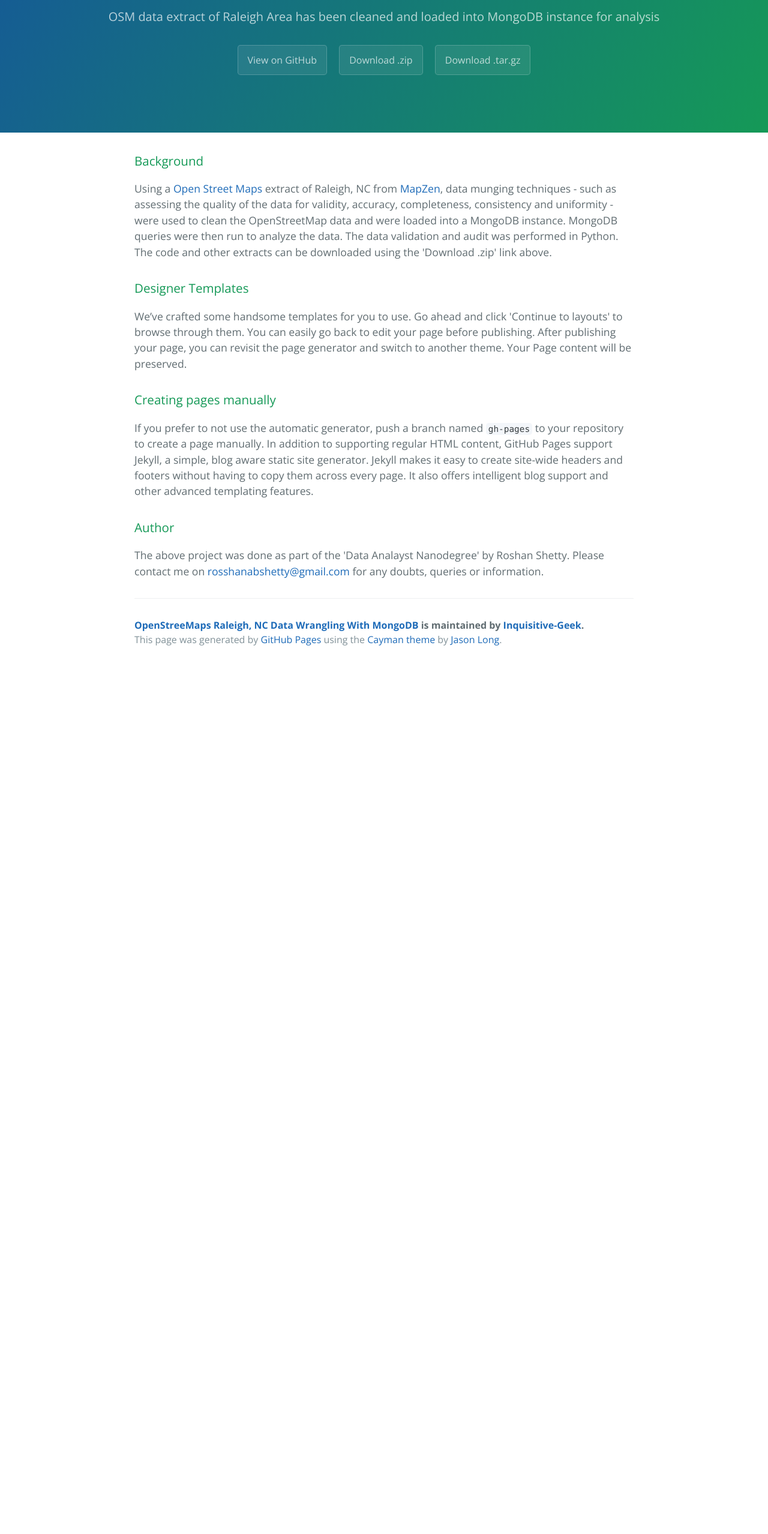
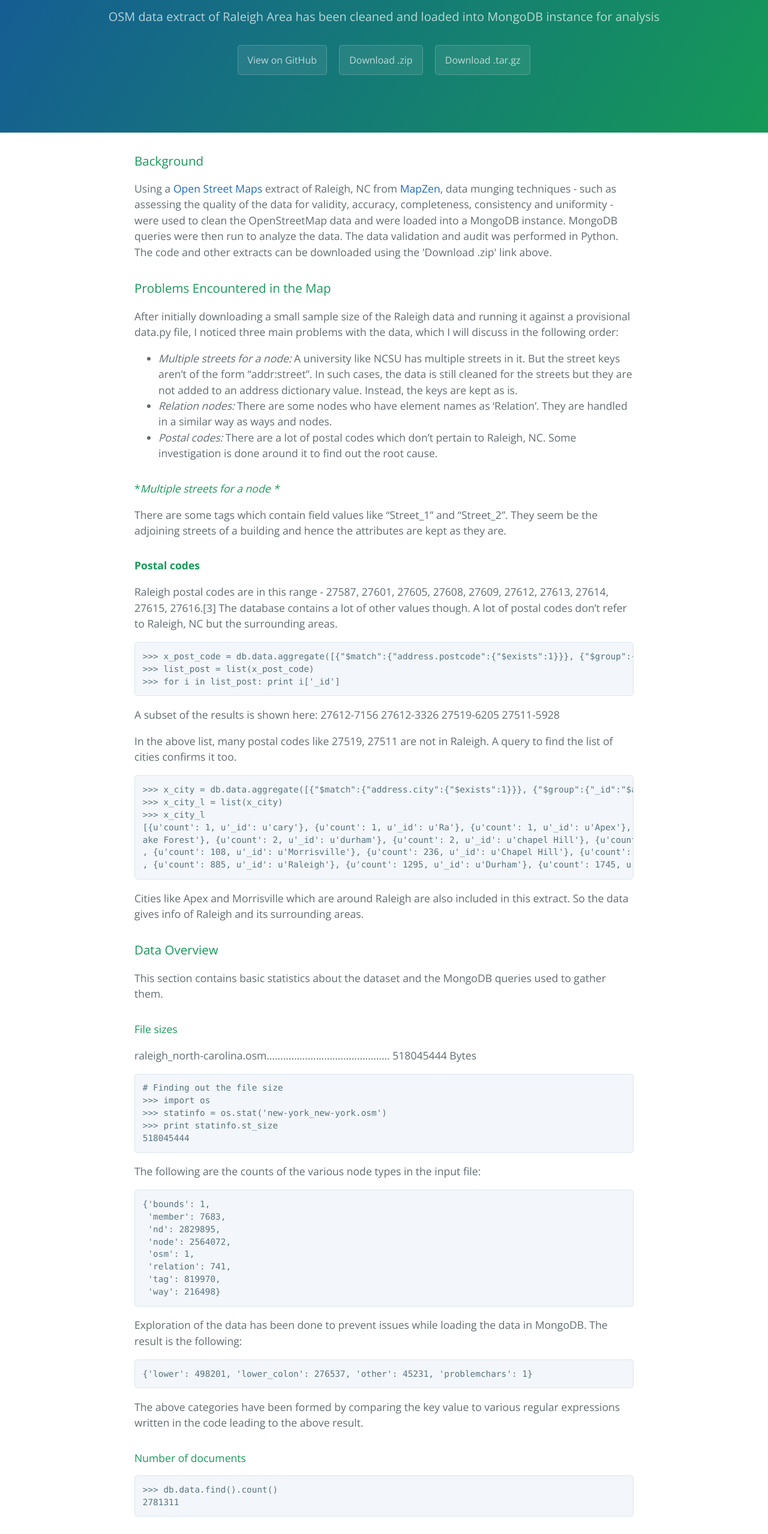
Before and after one commit to Inquisitive-Geek/OSM_Raleigh_Data_Wrangling_with_MongoDB, a plain HTML site: page index.html in a window 1280 px wide. Shown: the part 240-2797 px from the top of the page at 60% size. Before the commit the page ends 1350 px from the top, so only its background shows below. Drawn offline with nearby package versions, Linux system fonts and the light colour scheme.

```diff
--- a/index.html
+++ b/index.html
@@ -13,9 +13,9 @@
     <section class="page-header">
       <h1 class="project-name">OpenStreeMaps Raleigh, NC Data Wrangling With MongoDB</h1>
       <h2 class="project-tagline">OSM data extract of Raleigh Area has been cleaned and loaded into MongoDB instance for analysis</h2>
-      <a href="https://github.com/Inquisitive-Geek/OpenStreetMaps_Raleigh_Data_Wrangling_with_MongoDB" class="btn">View on GitHub</a>
-      <a href="https://github.com/Inquisitive-Geek/OpenStreetMaps_Raleigh_Data_Wrangling_with_MongoDB/zipball/master" class="btn">Download .zip</a>
-      <a href="https://github.com/Inquisitive-Geek/OpenStreetMaps_Raleigh_Data_Wrangling_with_MongoDB/tarball/master" class="btn">Download .tar.gz</a>
+      <a href="https://github.com/Inquisitive-Geek/OSM_Raleigh_Data_Wrangling_with_MongoDB" class="btn">View on GitHub</a>
+      <a href="https://github.com/Inquisitive-Geek/OSM_Raleigh_Data_Wrangling_with_MongoDB/zipball/master" class="btn">Download .zip</a>
+      <a href="https://github.com/Inquisitive-Geek/OSM_Raleigh_Data_Wrangling_with_MongoDB/tarball/master" class="btn">Download .tar.gz</a>
     </section>
 
     <section class="main-content">
@@ -25,22 +25,155 @@
 <p>Using a <a href="https://www.openstreetmap.org">Open Street Maps</a> extract of Raleigh, NC from <a href="https://s3.amazonaws.com/metro-extracts.mapzen.com/raleigh_north-carolina.osm.bz2">MapZen</a>, data munging techniques - such as assessing the quality of the data for validity, accuracy, completeness, consistency and uniformity - were used to clean the OpenStreetMap data and were loaded into a MongoDB instance. MongoDB queries were then run to analyze the data. The data validation and audit was performed in Python. The code and other extracts can be downloaded using the 'Download .zip' link above.</p>
 
 <h3>
-<a id="designer-templates" class="anchor" href="#designer-templates" aria-hidden="true"><span class="octicon octicon-link"></span></a>Designer Templates</h3>
+<a id="problems-encountered-in-the-map" class="anchor" href="#problems-encountered-in-the-map" aria-hidden="true"><span class="octicon octicon-link"></span></a>Problems Encountered in the Map</h3>
 
-<p>We’ve crafted some handsome templates for you to use. Go ahead and click 'Continue to layouts' to browse through them. You can easily go back to edit your page before publishing. After publishing your page, you can revisit the page generator and switch to another theme. Your Page content will be preserved.</p>
+<p>After initially downloading a small sample size of the Raleigh data and running it against a provisional data.py file, I noticed three main problems with the data, which I will discuss in the following order:</p>
+
+<ul>
+<li>
+<em>Multiple streets for a node:</em> A university like NCSU has multiple streets in it. But the street keys aren’t of the form “addr:street”. In such cases, the data is still cleaned for the streets but they are not added to an address dictionary value. Instead, the keys are kept as is.</li>
+<li>
+<em>Relation nodes:</em> There are some nodes who have element names as ‘Relation’. They are handled in a similar way as ways and nodes.</li>
+<li>
+<em>Postal codes:</em> There are a lot of postal codes which don’t pertain to Raleigh, NC. Some investigation is done around it to find out the root cause.</li>
+</ul>
+
+<h4>
+<a id="multiple-streets-for-a-node-" class="anchor" href="#multiple-streets-for-a-node-" aria-hidden="true"><span class="octicon octicon-link"></span></a>*<em>Multiple streets for a node *</em>
+</h4>
+
+<p>There are some tags which contain field values like “Street_1” and “Street_2”. They seem be the adjoining streets of a building and hence the attributes are kept as they are. </p>
+
+<h4>
+<a id="postal-codes" class="anchor" href="#postal-codes" aria-hidden="true"><span class="octicon octicon-link"></span></a><strong>Postal codes</strong>
+</h4>
+
+<p>Raleigh postal codes are in this range - 27587, 27601, 27605, 27608, 27609, 27612, 27613, 27614, 27615, 27616.[3] The database contains a lot of other values though. A lot of postal codes don’t refer to Raleigh, NC but the surrounding areas. </p>
+
+<pre><code>&gt;&gt;&gt; x_post_code = db.data.aggregate([{"$match":{"address.postcode":{"$exists":1}}}, {"$group":{"_id":"$address.postcode", "count":{"$sum":1}}}, {"$sort":{"count":1}}])
+&gt;&gt;&gt; list_post = list(x_post_code)
+&gt;&gt;&gt; for i in list_post: print i['_id']
+</code></pre>
+
+<p>A subset of the results is shown here:
+27612-7156
+27612-3326
+27519-6205
+27511-5928</p>
+
+<p>In the above list, many postal codes like 27519, 27511 are not in Raleigh.
+A query to find the list of cities confirms it too.</p>
+
+<pre><code>&gt;&gt;&gt; x_city = db.data.aggregate([{"$match":{"address.city":{"$exists":1}}}, {"$group":{"_id":"$address.city", "count":{"$
+&gt;&gt;&gt; x_city_l = list(x_city)
+&gt;&gt;&gt; x_city_l
+[{u'count': 1, u'_id': u'cary'}, {u'count': 1, u'_id': u'Ra'}, {u'count': 1, u'_id': u'Apex'}, {u'count': 2, u'_id': u'W
+ake Forest'}, {u'count': 2, u'_id': u'durham'}, {u'count': 2, u'_id': u'chapel Hill'}, {u'count': 2, u'_id': u'raleigh'}
+, {u'count': 108, u'_id': u'Morrisville'}, {u'count': 236, u'_id': u'Chapel Hill'}, {u'count': 279, u'_id': u'Carrboro'}
+, {u'count': 885, u'_id': u'Raleigh'}, {u'count': 1295, u'_id': u'Durham'}, {u'count': 1745, u'_id': u'Cary'}]
+</code></pre>
+
+<p>Cities like Apex and Morrisville which are around Raleigh are also included in this extract. So the data gives info of Raleigh and its surrounding areas.</p>
 
 <h3>
-<a id="creating-pages-manually" class="anchor" href="#creating-pages-manually" aria-hidden="true"><span class="octicon octicon-link"></span></a>Creating pages manually</h3>
+<a id="data-overview" class="anchor" href="#data-overview" aria-hidden="true"><span class="octicon octicon-link"></span></a>Data Overview</h3>
 
-<p>If you prefer to not use the automatic generator, push a branch named <code>gh-pages</code> to your repository to create a page manually. In addition to supporting regular HTML content, GitHub Pages support Jekyll, a simple, blog aware static site generator. Jekyll makes it easy to create site-wide headers and footers without having to copy them across every page. It also offers intelligent blog support and other advanced templating features.</p>
+<p>This section contains basic statistics about the dataset and the MongoDB queries used to gather them.</p>
+
+<h4>
+<a id="file-sizes" class="anchor" href="#file-sizes" aria-hidden="true"><span class="octicon octicon-link"></span></a>File sizes</h4>
+
+<p>raleigh_north-carolina.osm……………………………………… 518045444 Bytes </p>
+
+<pre><code># Finding out the file size
+&gt;&gt;&gt; import os
+&gt;&gt;&gt; statinfo = os.stat('new-york_new-york.osm')
+&gt;&gt;&gt; print statinfo.st_size
+518045444
+</code></pre>
+
+<p>The following are the counts of the various node types in the input file:</p>
+
+<pre><code>{'bounds': 1,
+ 'member': 7683,
+ 'nd': 2829895,
+ 'node': 2564072,
+ 'osm': 1,
+ 'relation': 741,
+ 'tag': 819970,
+ 'way': 216498}
+</code></pre>
+
+<p>Exploration of the data has been done to prevent issues while loading the data in MongoDB. The result is the following:</p>
+
+<pre><code>{'lower': 498201, 'lower_colon': 276537, 'other': 45231, 'problemchars': 1}
+</code></pre>
+
+<p>The above categories have been formed by comparing the key value to various regular expressions written in the code leading to the above result.</p>
+
+<h4>
+<a id="number-of-documents" class="anchor" href="#number-of-documents" aria-hidden="true"><span class="octicon octicon-link"></span></a>Number of documents</h4>
+
+<pre><code>&gt;&gt;&gt; db.data.find().count()
+2781311
+</code></pre>
+
+<h4>
+<a id="number-of-nodes" class="anchor" href="#number-of-nodes" aria-hidden="true"><span class="octicon octicon-link"></span></a>Number of nodes</h4>
+
+<pre><code>&gt;&gt;&gt; db.data.find({"type":"node"}).count()
+2564072
+</code></pre>
+
+<h4>
+<a id="number-of-ways" class="anchor" href="#number-of-ways" aria-hidden="true"><span class="octicon octicon-link"></span></a>Number of ways</h4>
+
+<pre><code>&gt;&gt;&gt; db.data.find({"type":"way"}).count()
+216498
+</code></pre>
+
+<h4>
+<a id="number-of-relations" class="anchor" href="#number-of-relations" aria-hidden="true"><span class="octicon octicon-link"></span></a>Number of relations</h4>
+
+<pre><code>&gt;&gt;&gt; db.data.find({"type":"relation"}).count()
+741
+</code></pre>
+
+<h4>
+<a id="number-of-unique-users" class="anchor" href="#number-of-unique-users" aria-hidden="true"><span class="octicon octicon-link"></span></a>Number of unique users</h4>
+
+<pre><code>&gt;&gt;&gt; len(db.data.distinct("created.user"))
+724
+</code></pre>
+
+<h4>
+<a id="top-1-contributing-user" class="anchor" href="#top-1-contributing-user" aria-hidden="true"><span class="octicon octicon-link"></span></a>Top 1 contributing user</h4>
+
+<pre><code>&gt;&gt;&gt; x = db.data.aggregate([{"$group":{"_id":"$created.user", "count":{"$sum":1}}}, {"$sort":{"count":-1}}, {"$limit":1}])
+&gt;&gt;&gt; print list(x)
+[{u'count': 2136690, u'_id': u'jumbanho'}]
+</code></pre>
+
+<pre><code>&gt;&gt;&gt; x = db.data.aggregate([{"$group":{"_id":"$created.user", "count":{"$sum":1}}}, {"$group":{"_id":"$count", "num_users
+":{"$sum":1}}}, {"$sort":{"_id":1}}, {"$limit":1}])
+&gt;&gt;&gt; print list(x)
+[{u'num_users': 150, u'_id': 1}]
+</code></pre>
 
 <h3>
-<a id="author" class="anchor" href="#author" aria-hidden="true"><span class="octicon octicon-link"></span></a>Author</h3>
+<a id="additional-ideas" class="anchor" href="#additional-ideas" aria-hidden="true"><span class="octicon octicon-link"></span></a>Additional Ideas</h3>
 
-<p>The above project was done as part of the 'Data Analayst Nanodegree' by Roshan Shetty. Please contact me on <a href="mailto:rosshanabshetty@gmail.com">rosshanabshetty@gmail.com</a> for any doubts, queries or information.</p>
+<h4>
+<a id="contributor-statistics-and-gamification-suggestion" class="anchor" href="#contributor-statistics-and-gamification-suggestion" aria-hidden="true"><span class="octicon octicon-link"></span></a>Contributor statistics and gamification suggestion</h4>
+
+<p>Few users contribute to the most data which suggests automated entry of some admin. Here are some statistics:</p>
+
+<ul>
+<li>
+</ul>
 
       <footer class="site-footer">
-        <span class="site-footer-owner"><a href="https://github.com/Inquisitive-Geek/OpenStreetMaps_Raleigh_Data_Wrangling_with_MongoDB">OpenStreeMaps Raleigh, NC Data Wrangling With MongoDB</a> is maintained by <a href="https://github.com/Inquisitive-Geek">Inquisitive-Geek</a>.</span>
+        <span class="site-footer-owner"><a href="https://github.com/Inquisitive-Geek/OSM_Raleigh_Data_Wrangling_with_MongoDB">OpenStreeMaps Raleigh, NC Data Wrangling With MongoDB</a> is maintained by <a href="https://github.com/Inquisitive-Geek">Inquisitive-Geek</a>.</span>
 
         <span class="site-footer-credits">This page was generated by <a href="https://pages.github.com">GitHub Pages</a> using the <a href="https://github.com/jasonlong/cayman-theme">Cayman theme</a> by <a href="https://twitter.com/jasonlong">Jason Long</a>.</span>
       </footer>
```
Also changed, not shown: params.json (+1 -1 lines).
